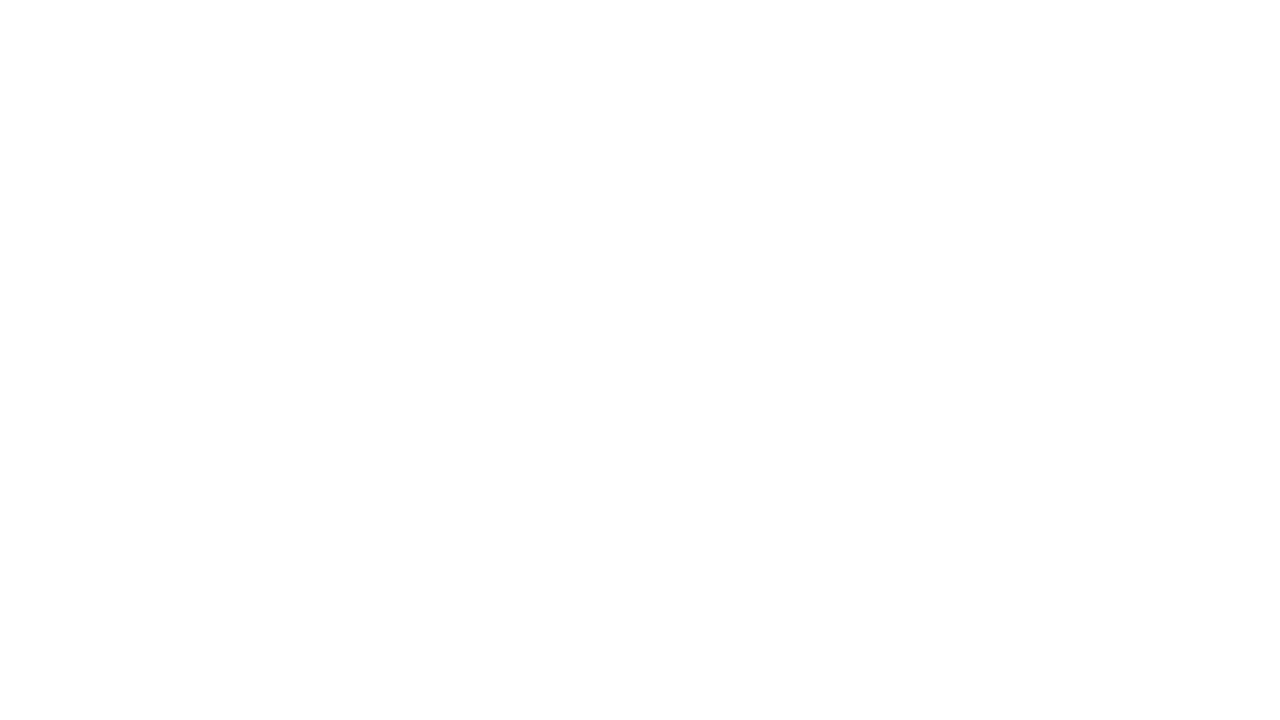
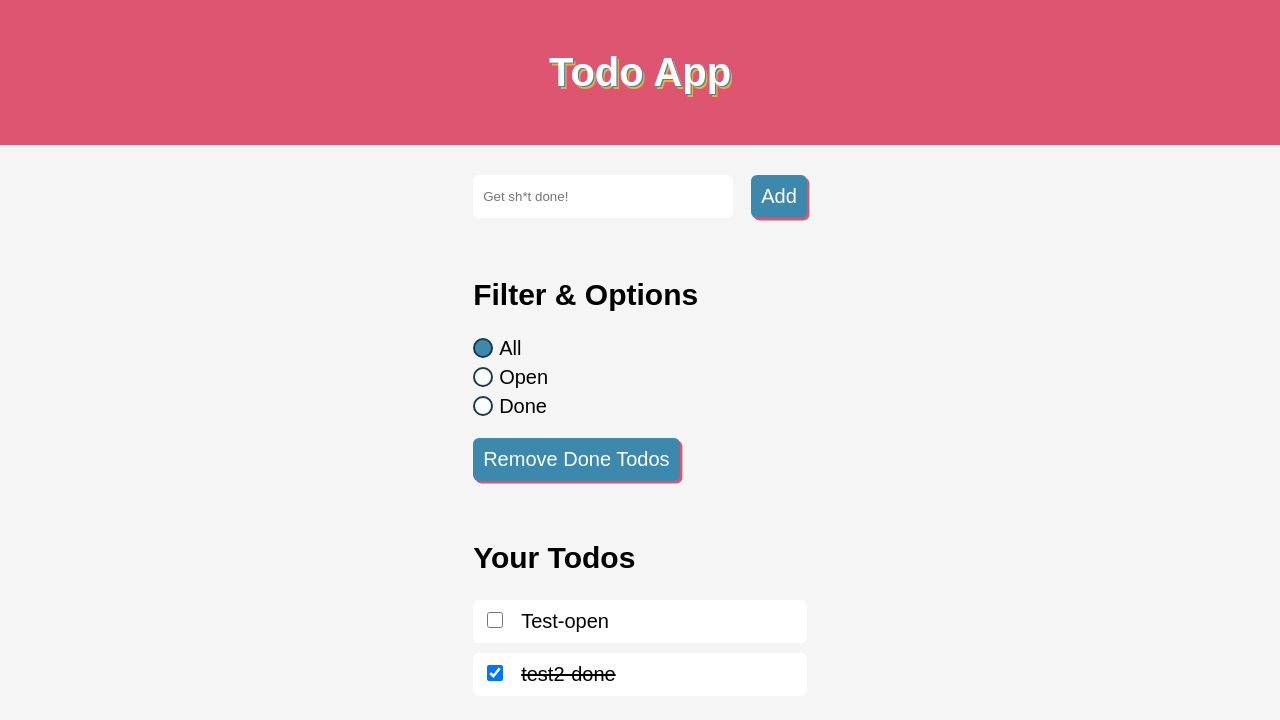
Before and after one commit to tsindek/todo-app-vue-cli, a plain HTML site: page index.html in a window 1280 px wide. Drawn offline with nearby package versions, Linux system fonts and the light colour scheme.

Commit message:
feat: add feature to add/remove/filter todos

```diff
--- a/index.html
+++ b/index.html
@@ -9,7 +9,45 @@
     <title>Todo App</title>
 </head>
 
-<body>
+<body id="app">
+    <header class="header">
+        <h1 class="header__title">Todo App</h1>
+    </header>
+    <main class="main">
+        <section class="todo-input">
+            <input id="todo-input__input" class="todo-input__input" type="text" placeholder="Get sh*t done!"
+                v-model="newTodo">
+            <button class="button todo-input_button" id="add-todo-button" @click="addTodo()">Add</button>
+        </section>
+
+        <section class="filter-and-options">
+            <h2 class="secondary-heading">Filter & Options</h2>
+            <div class="radio-selector-container">
+                <input type="radio" name="" id="filter--all" class="radio-button" v-model="filterSelector" value="all"
+                    checked>
+                <label for="filter-all">All</label>
+                <input type="radio" name="" id="filter--open" class="radio-button" v-model="filterSelector"
+                    value="open">
+                <label for="filter-open">Open</label>
+                <input type="radio" name="" id="filter--done" class="radio-button" v-model="filterSelector"
+                    value="done">
+                <label for="filter-done">Done</label>
+            </div>
+            <button class="button" id="remove-done-todo-button" @click="removeDoneTodos">Remove Done Todos</button>
+        </section>
+
+        <section class="todo-list-container">
+            <h2 class="secondary-heading">Your Todos</h2>
+            <ul class="todo-list__list">
+                <li class="todo-list__item" v-for="todo in filteredTodos" :key="">
+
+                    <input type="checkbox" name="" id="todo.id" @change="checkboxHandler(todo, $event)"
+                        :checked="todo.done" class="todo-item__checkbox">
+                    <label for="todo.id" :class="{'todo--done': todo.done}">{{todo.description}}</label>
+                </li>
+            </ul>
+        </section>
+    </main>
 
     <script src="https://unpkg.com/vue@3"></script>
     <script src="script.js"></script>
--- a/script.js
+++ b/script.js
@@ -0,0 +1,57 @@
+Vue.createApp({
+  data() {
+    return {
+      todos: [
+        {
+          id: 1,
+          description: "Test-open",
+          done: false,
+        },
+        {
+          id: 2,
+          description: "test2-done",
+          done: true,
+        },
+      ],
+
+      filterSelector: "all",
+
+      newTodo: "",
+    };
+  },
+  computed: {
+    filteredTodos() {
+      if (this.filterSelector === "open") {
+        return this.todos.filter((item) => !item.done);
+      } else if (this.filterSelector === "done") {
+        return this.todos.filter((item) => item.done);
+      } else if (this.filterSelector === "all") {
+        return this.todos;
+      }
+    },
+  },
+
+  methods: {
+    addTodo() {
+      this.todos.push({
+        id: +new Date(),
+        description: this.newTodo,
+        done: false,
+      });
+    },
+
+    checkboxHandler(todo, event) {
+      const todoIndex = this.todos.findIndex((x) => x.id === todo.id);
+      if (todoIndex !== -1) {
+        if (event.target.checked) {
+          this.todos[todoIndex].done = true;
+        } else {
+          this.todos[todoIndex].done = false;
+        }
+      }
+    },
+    removeDoneTodos() {
+      this.todos = this.todos.filter((todo) => !todo.done);
+    },
+  },
+}).mount("#app");
--- a/style.css
+++ b/style.css
@@ -0,0 +1,160 @@
+*,
+*::before,
+*::after {
+  box-sizing: border-box;
+}
+
+html,
+body {
+  width: 100%;
+  height: 100%;
+}
+
+html {
+  font-size: 20px;
+}
+
+body {
+  font-family: sans-serif;
+  margin: 0;
+  background-color: var(--bg-base);
+}
+
+/*************************************************************/
+
+:root {
+  /* base-color for background */
+  --bg-base: #f5f5f5;
+
+  /* primary color - blue */
+  --primary-c: #3d89ae;
+
+  /* secondary color for accents - red*/
+  --secondary-c: #dd5571;
+
+  /* tertiary color for accents - yellow */
+  --tertiary-c: #ebad3d;
+
+  /* checkbox color - green */
+  --checkbox-c: #61d2a4;
+
+  /* header-title color - white */
+  --header-c: #ffffff;
+
+  /* radio button border color - dark-blue */
+  --radio-c-dark: #183a4a;
+}
+
+/*************************************************************/
+
+.header {
+  background-color: var(--secondary-c);
+  margin: 0;
+}
+
+.header__title {
+  margin: 0;
+  color: var(--header-c);
+  text-shadow: 0.0625rem 0.0625rem var(--primary-c),
+    0.125rem 0.125rem var(--tertiary-c);
+  padding: 2.5rem;
+  text-align: center;
+}
+
+.main {
+  max-width: 30ch;
+  margin: 0 auto;
+  _display: flex;
+  _flex-direction: column;
+  _justify-content: center;
+  _align-items: baseline;
+}
+
+.todo-input {
+  margin: 1.5rem 0 3rem 0;
+  display: flex;
+}
+
+.todo-input__input {
+  margin-right: 0.9rem;
+  border: none;
+  border-radius: 0.3rem;
+  padding: 0.5rem;
+  flex-grow: 1;
+}
+
+.button {
+  all: unset;
+  background-color: var(--primary-c);
+  box-shadow: 0.12rem 0.12rem var(--secondary-c);
+  color: var(--header-c);
+  border: 0.12rem solid transparent;
+  padding: 0.4rem 0.4rem;
+  border-radius: 0.3rem;
+}
+
+.button:focus {
+  border: 0.12rem solid var(--tertiary-c);
+}
+
+.radio-selector-container {
+  display: grid;
+  grid-template-columns: auto 1fr;
+  grid-gap: 0.3rem 0.3rem;
+  margin: 1rem 0 1rem 0;
+}
+
+.radio-button {
+  all: unset;
+  padding: 0.4rem;
+  margin: 0;
+  place-self: center;
+  background-color: var(--header-c);
+  border: 0.12rem solid var(--radio-c-dark);
+  border-radius: 50%;
+}
+
+.radio-button:checked {
+  background-color: var(--primary-c);
+}
+
+.radio-button:focus {
+  border: 0.12rem solid var(--tertiary-c);
+}
+
+.todo-list-container {
+  margin-top: 3rem;
+}
+
+.todo-list__list {
+  margin: 0;
+  padding: 0;
+}
+
+.todo-list__list > * + * {
+  margin-top: 0.5rem;
+}
+
+.todo-list__item {
+  background-color: var(--header-c);
+  padding: 0.5rem 0.7rem;
+  border-radius: 0.3rem;
+  list-style: none;
+}
+
+.todo--done {
+  text-decoration: line-through;
+}
+
+.todo-item__checkbox {
+  _all: unset;
+  background-color: var(--header-c);
+  width: 0.8rem;
+  height: 0.8rem;
+  margin: 0 0.9rem 0 0;
+  border: 0.12rem solid var(--radio-c-dark);
+}
+
+.todo-item__checkbox:checked {
+  _background-color: red;
+}
```
